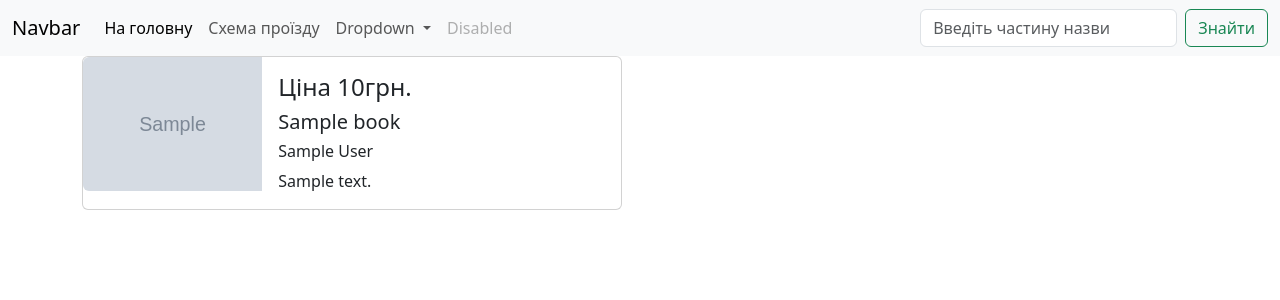
After one commit to smartguy-coder/12082024fastapi, a FastAPI app: template templates/book_details.html in a window 1280 px wide. The commit adds this page. Shown: the top 300 px of the page. Run offline with FastAPI, Linux system fonts and the light colour scheme; the template is opened without the code that fills it: most values are stand-ins (such as "Sample title", 1, 10 or a date in 2020); grey boxes marked "Sample" are stand-in pictures.

Commit message:
some html

```diff
--- a/main.py
+++ b/main.py
@@ -2,7 +2,7 @@ import json
 from enum import Enum
 from typing import Annotated
 
-from fastapi import FastAPI, Query, status, Depends, HTTPException, Request
+from fastapi import FastAPI, Query, status, Depends, HTTPException, Request, Form
 from fastapi.security import OAuth2PasswordBearer, OAuth2PasswordRequestForm
 from fastapi.templating import Jinja2Templates
 from pydantic import BaseModel, Field
@@ -21,17 +21,38 @@ templates = Jinja2Templates(directory='templates')
 
 
 @app.get('/')
-def index(request: Request):
+@app.post('/')
+def index(request: Request, skip: int = 0, limit: int = 50, search: str = Form(default='')):
+    if search:
+        title = f"Результати пошуку по запиту '{search}'"
+    else:
+        title = 'Головна сторінка книжкового клубу'
+
     context = {
         'request': request,
-        'title': 'Main page',
-        'books': storage.get_books()
+        'search_info': '' if not search else title,
+        'title': title,
+        'books': storage.get_books(skip=skip, limit=limit, search_param=search)
     }
     return templates.TemplateResponse('index.html', context=context)
 
 
+@app.get('/books/{book_id}')
+def web_book_details(request: Request, book_id: str):
+    saved_book = storage.get_book_info(book_id)
+    context = {
+        'request': request,
+        'book': saved_book,
+    }
+    return templates.TemplateResponse('book_details.html', context=context)
 
 
+@app.get('/location')
+def location(request: Request):
+    context = {
+        'request': request,
+    }
+    return templates.TemplateResponse('location.html', context=context)
 
 
 
--- a/templates/base.html
+++ b/templates/base.html
@@ -2,12 +2,25 @@
 <html lang="en">
 <head>
     <meta charset="UTF-8">
+    <meta name="viewport" content="width=device-width, initial-scale=1">
+    <link href="https://cdn.jsdelivr.net/npm/bootstrap@5.3.3/dist/css/bootstrap.min.css" rel="stylesheet" integrity="sha384-QWTKZyjpPEjISv5WaRU9OFeRpok6YctnYmDr5pNlyT2bRjXh0JMhjY6hW+ALEwIH" crossorigin="anonymous">
+
     <title>{{title}} </title>
 </head>
 <body>
 
+{% include 'navbar.html' %}
+
+<div class="container-lg">
+
 {% block content %}
 {% endblock %}
 
+</div>
+
+
+
+    <script src="https://cdn.jsdelivr.net/npm/bootstrap@5.3.3/dist/js/bootstrap.bundle.min.js" integrity="sha384-YvpcrYf0tY3lHB60NNkmXc5s9fDVZLESaAA55NDzOxhy9GkcIdslK1eN7N6jIeHz" crossorigin="anonymous"></script>
+
 </body>
 </html>
--- /dev/null
+++ b/templates/book_details.html
@@ -0,0 +1,23 @@
+{% extends 'base.html' %}
+
+
+{% block content %}
+
+<div class="card mb-3" style="max-width: 540px;">
+  <div class="row g-0">
+    <div class="col-md-4">
+      <img src="{{ book.cover }}" class="img-fluid rounded-start" alt="...">
+    </div>
+    <div class="col-md-8">
+      <div class="card-body">
+        <h4 class="card-title">Ціна {{ book.price }}грн.</h4>
+        <h5 class="card-title">{{ book.title }}</h5>
+        <h6 class="card-title">{{ book.author }}</h6>
+        <p class="card-text">{{ book.description }}</p>
+
+      </div>
+    </div>
+  </div>
+</div>
+
+{% endblock %}
--- /dev/null
+++ b/templates/navbar.html
@@ -0,0 +1,39 @@
+
+<nav class="navbar navbar-expand-lg bg-body-tertiary">
+  <div class="container-fluid">
+    <a class="navbar-brand" href="#">Navbar</a>
+    <button class="navbar-toggler" type="button" data-bs-toggle="collapse" data-bs-target="#navbarSupportedContent" aria-controls="navbarSupportedContent" aria-expanded="false" aria-label="Toggle navigation">
+      <span class="navbar-toggler-icon"></span>
+    </button>
+    <div class="collapse navbar-collapse" id="navbarSupportedContent">
+      <ul class="navbar-nav me-auto mb-2 mb-lg-0">
+        <li class="nav-item">
+          <a class="nav-link active" aria-current="page" href="{{ url_for('index') }}">На головну</a>
+        </li>
+        <li class="nav-item">
+          <a class="nav-link" href="{{ url_for('location') }}">Схема проїзду</a>
+        </li>
+        <li class="nav-item dropdown">
+          <a class="nav-link dropdown-toggle" href="#" role="button" data-bs-toggle="dropdown" aria-expanded="false">
+            Dropdown
+          </a>
+          <ul class="dropdown-menu">
+            <li><a class="dropdown-item" href="#">Action</a></li>
+            <li><a class="dropdown-item" href="#">Another action</a></li>
+            <li><hr class="dropdown-divider"></li>
+            <li><a class="dropdown-item" href="#">Something else here</a></li>
+          </ul>
+        </li>
+        <li class="nav-item">
+          <a class="nav-link disabled" aria-disabled="true">Disabled</a>
+        </li>
+      </ul>
+
+      <form class="d-flex" role="search" method="post" action="{{ url_for('index') }}">
+        <input name='search' class="form-control me-2" type="search" placeholder="Введіть частину назви" aria-label="Search" minlength="3">
+        <button class="btn btn-outline-success" type="submit">Знайти</button>
+      </form>
+
+    </div>
+  </div>
+</nav>
```
Also changed, not shown: storage.py (+7 -2 lines), templates/index.html (+14 -8 lines), templates/location.html (added, +11 -0 lines).
